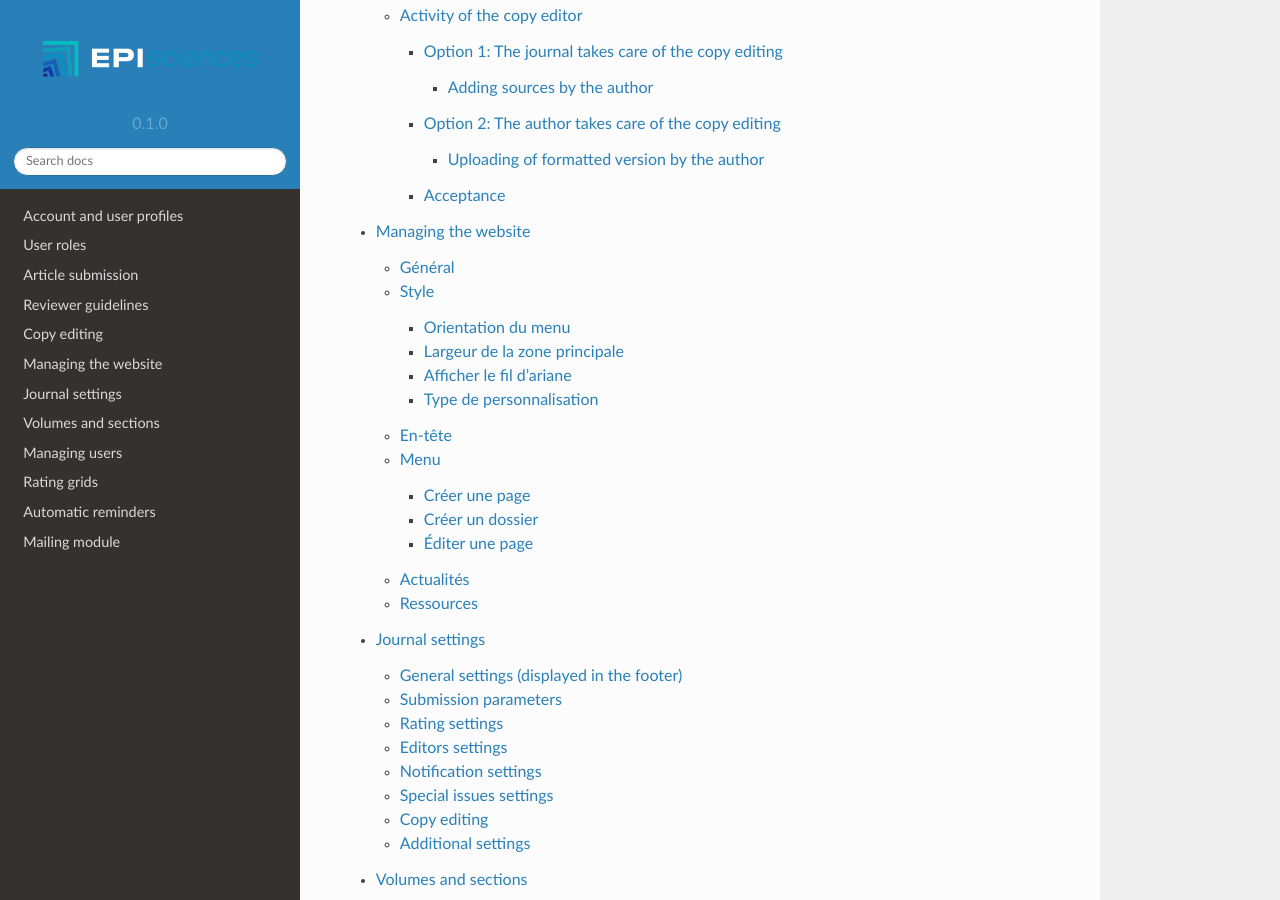
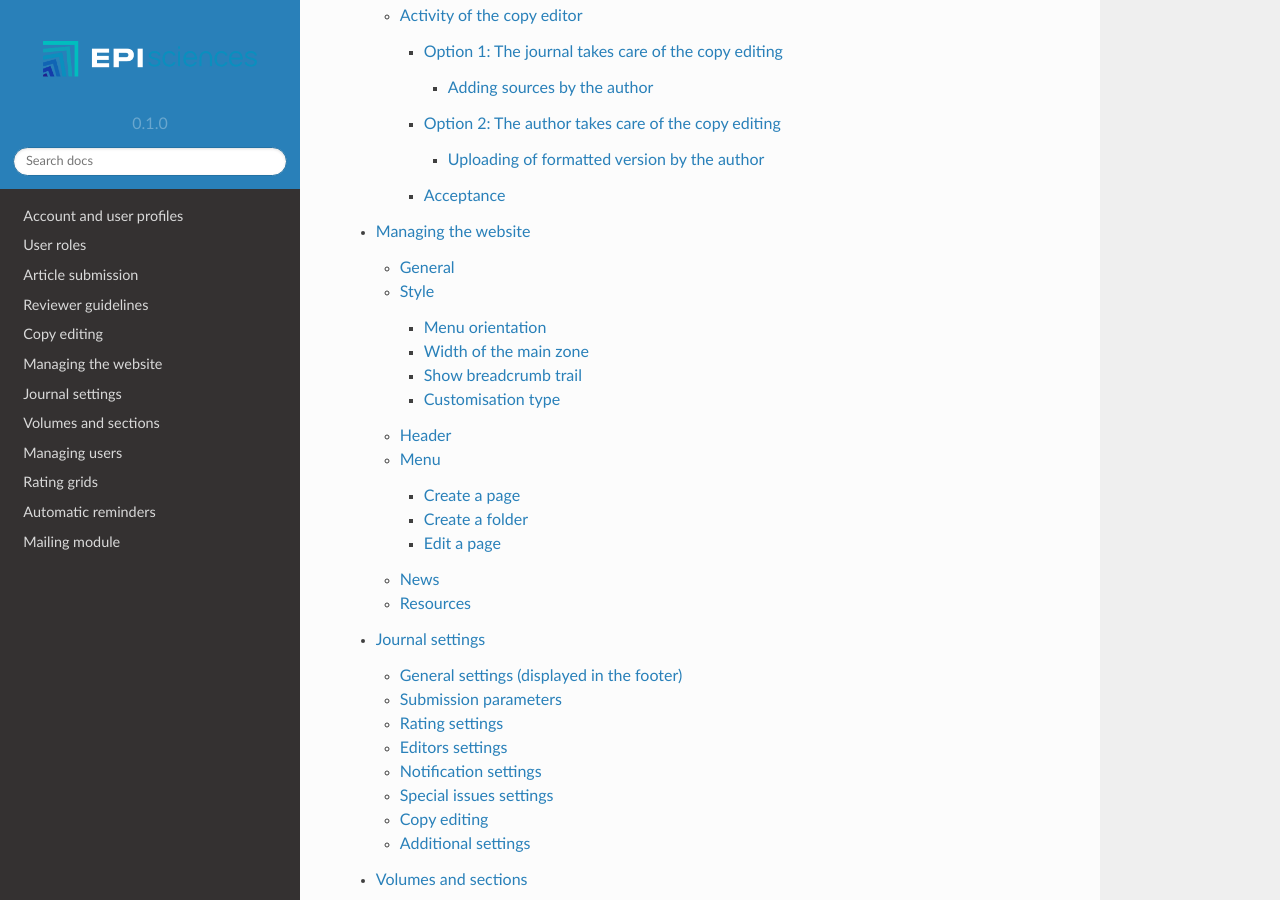
Before and after one commit to CCSDForge/episciences-documentation, a Sphinx documentation site: the page built from docs/source/index.rst, in a window 1280 px wide and 900 px high, scrolled down 961 px. Built offline with Sphinx 7.4.7 and the Read the Docs theme 2.0.0, drawn with Linux system fonts in a browser that asks for light colours; pages that are not in the unit, such as notebooks, are missing from menus; some of the changed lines change nothing that is shown.

Commit message:
add website.md

```diff
--- a/docs/source/website.md
+++ b/docs/source/website.md
@@ -1,158 +1,150 @@
 # Managing the website
-> Rôles : administrateur, rédacteur en chef, secrétaire de rédaction, webmaster
+> **Rights**: Administrator, Editor in Chief, Editorial secretary, Webmaster
 
-L’apparence du site web peut être personnalisée pour donner une identité visuelle spécifique à la revue.
+The design of the website can be customised to give the journal a specific visual identity.
 
-Pour personnaliser la revue, aller dans : Gérer la revue > Site web.
+To customise the journal, go to: Journal management > Website.
 
-Six options paramétrables sont proposées :
-- **Général** : définir les langues de l’interface ;
-- **Style** : définir les options d’affichage du site ;
-- **En-tête** : ajouter un bandeau ;
-- **Menu** : créer et gérer les pages d’information (charte éthique, fonctionnement de la revue, processus d’évaluation,
-  crédits, etc.) ;
-- **Actualités** : ajouter des informations ponctuelles (appels à contribution, annonce de colloque, recensions de la
-  revue, etc.) ;
-- **Ressources** : stockage des différents fichiers textes et images du site (ex : logos, bandeau, contrat de cession
-  de droits d’auteur, etc.)
+Six configurable options are available:
+- **General**: define the interface languages (English and/or French);
+- **Style**: define the display options of the site;
+- **Header**: add a banner;
+- **Menu**: create and manage information pages (ethical charter, publishing policies, evaluation process, credits, etc.);
+- **News**: add specific information (calls for papers, conference announcements, reviews of the journal, etc.);
+- **Resources**: storage of the various text and image files of the site (e.g. logos, banner, copyright assignment contract, etc.).
 
-## Général
-L’option “Général” permet de définir les langues de l’interface. Actuellement, il existe deux choix possibles : français et anglais.
+## General
+The “General” option allows you to define the interface languages. Currently, there are two possible choices: French and English.
 
-![Alt text](img/website-1.png "Choix des langues de l’interface")
+![Alt text](img/website-1.png "Choice of languages for the interface")
 
-Sélectionnez les langues souhaitées en cliquant sur leur intitulé (cliquez et appuyez sur Ctrl ou Cmd pour sélectionner la seconde langue, si votre site est bilingue).
+Select the desired languages by clicking on their labels (click and press Ctrl or Cmd to select the second language, if your site is bilingual).
 
-Cliquez sur “Enregistrer” pour sauvegarder le paramétrage choisi.
+Click on “Save” to save the chosen settings.
 
-À noter : si vous choisissez d’implémenter les deux langues, il conviendra de traduire toute l’interface dans ces deux langues (titres et contenus des pages créées par vos soins).
+Please note: if you choose to implement both languages, you will need to translate the entire interface into these two languages (titles and contents of the pages you have created).
 
 ## Style
-L’option “Style” permet de définir l’affichage du site. Vous pouvez choisir :
-- l’orientation du menu (horizontal ou vertical) ;
-- la largeur de la zone principale ;
-- l’affichage ou non du fil d’ariane ;
-- le type de personnalisation (en 1 clic, simple ou avancé).
+The “Style” option allows you to define the display of the site. You can choose:
+- the orientation of the menu (horizontal or vertical);
+- the width of the main zone;
+- the display or not of the breadcrumb trail;
+- the type of customisation (one-click, simple or advanced).
 
-### Orientation du menu
-Vous pouvez choisir entre un menu vertical (qui s’affiche à gauche de la page) ou horizontal (qui s’affiche en haut de la page, sous le bandeau de titre).
-Vous pouvez également choisir l’option “accordéon” pour chacune de ces deux orientations.
+### Menu orientation
+You can choose between a vertical menu (which is displayed on the left of the page) or a horizontal menu (which is displayed at the top of the page, below the title bar). You can also choose the “folded” option for each of these two orientations.
 
-![Alt text](img/website-2.png "Orientation verticale en accordéon")
+![Alt text](img/website-2.png "Vertical folded")
 
-![Alt text](img/website-3.png "Orientation horizontale en accordéon")
+![Alt text](img/website-3.png "Horizontal folded")
 
-### Largeur de la zone principale
-Deux possibilités sont proposées ici :
-- Par défaut (fixe 940px) ;
-- Fluide (dépend de l’écran).
+### Width of the main zone
+Two possibilities are proposed here:
+- Default (fixed 940px);
+- Responsive (adjusted to the screen side).
 
-### Afficher le fil d’ariane
-L’affichage du fil d’ariane permet de savoir à tout moment dans quelle page du site on se trouve.
+### Show breadcrumb trail
+The breadcrumb trail makes it possible to know at any time which page of the site you are on.
 
-Le fil d’ariane s’affiche en haut de page soit directement sous le bandeau (dans le cas d’un menu vertical), soit sous le menu (dans le cas d’un menu horizontal).
+The breadcrumb trail is displayed at the top of the page either directly under the banner (in the case of a vertical menu) or under the menu (in the case of a horizontal menu).
 
-![Alt text](img/website-4.png "Fil d’ariane orientation verticale")
+![Alt text](img/website-4.png "Breadcrumb trail in vertical menu")
 
-![Alt text](img/website-5.png "Fil d’ariane orientation horizontale")
+![Alt text](img/website-5.png "Breadcrumb trail in horizontal menu")
 
-### Type de personnalisation
-Il existe trois possibilités pour personnaliser votre site : en 1 clic, simple ou avancé.
+### Customisation type
+There are three ways to customise your site: one-click, simple or advanced.
 
-En sélectionnant l’**option “En 1 clic”**, vous aurez le choix entre deux modèles prédéfinis (modèle 1 et modèle 2).
-![Alt text](img/website-6.png "Type de personnalisation en 1 clic")
+By selecting the “1-click” option, you can choose between two predefined templates (template 1 and template 2).
 
-En sélectionnant l’**option “Simple”**, vous pouvez configurer les couleurs d’arrière-plan de la page, celle de la zone
-principale, du texte et des liens, choisir la police et la taille du texte, des titres, etc.
-![Alt text](img/website-7.png "Type de personnalisation simple")
+![Alt text](img/website-6.png "Type of customisation in 1 click")
 
-En sélectionnant l’**option “Avancé”**, vous pouvez directement éditer la feuille de style CSS.
+By selecting the “Simple” option, you can configure the background colours of the page, the colours of the main area, the text and links, choose the font and size of the text, titles, etc.
 
-![Alt text](img/website-8.png "Type de personnalisation avancé")
+![Alt text](img/website-7.png "Simple customisation type")
 
-Vous pouvez faire appel à l’équipe Episciences pour être accompagné dans le choix des polices et des couleurs, afin de permettre l’accessibilité de votre site.
+By selecting the “Advanced” option, you can directly edit the CSS.
 
-## En-tête
-L’option “En-tête” permet de personnaliser le bandeau. Vous pouvez déposer ici les fichiers (images, logos, etc.) qui apparaîtront dans l’en-tête du site.
+![Alt text](img/website-8.png "Advanced customisation type")
 
-Cliquez sur le bouton "Ajouter un logo”. Si vous souhaitez saisir un texte dans l’en-tête, sélectionnez “Texte” dans le menu déroulant du champ “Type”. Saisissez le titre de votre revue et son alignement (gauche, centré ou droite). Si votre site est bilingue, pensez à préciser le titre dans les deux langues.
+You can call on the Episciences team to help you choose the right fonts and colours to make your site accessible.
 
-Si vous avez choisi la personnalisation avancée, vous pouvez ajouter un style en précisant les classes et styles CSS à attribuer au titre.
+## Header
+The “Header” option allows you to customise the banner. Here you can upload files (images, logos, etc.) that will appear in the header of the site.
 
-![Alt text](img/website-9.png "Ajouter un texte dans l’en-tête")
+Click on the “Add a logo” button. If you wish to enter a text in the header, select “Text” in the drop-down menu of the “Type” field. Enter the title of your magazine and its alignment (left, centered or right). If your site is bilingual, remember to specify the title in both languages.
 
-Si vous souhaitez ajouter une image, sélectionnez “Image” dans le menu déroulant du champ “Type” et téléchargez le fichier après l’avoir sélectionné avec “Parcourir”.
+If you have chosen advanced customisation, you can add a style by specifying the CSS classes and styles to be assigned to the title.
 
-![Alt text](img/website-10.png "Ajouter une image dans l’en-tête")
+![Alt text](img/website-9.png "Add text in the header")
 
-Cliquez sur “Enregistrer” pour sauvegarder le paramétrage.
+If you wish to add an image, select “Image” from the drop-down menu in the “Type” field and upload the file after selecting it with “Browse”.
+
+![Alt text](img/website-10.png "Add an image in the header")
+
+Click on “Save” to save the settings.
 
 ## Menu
-L’option “Menu” permet de créer et gérer les pages du site, notamment les pages d’information.
+The “Menu” option allows you to create and manage the pages of the site, especially the information pages.
 
-Il y a neuf types de pages :
-- **Page d’accueil** : une page unique, Une du site ;
-- **Page personnalisable** : pour créer des pages d’information (charte éthique, fonctionnement de la revue, processus
-  d’évaluation, crédits, etc.) ;
-- **Lien** : permet de créer un lien vers une page extérieure (ex : le site de l’éditeur, la documentation Episciences,
-  etc.) ;
-- **Fichier** : permet d’afficher un document dans le navigateur ou de le relier à une page ;
-- **Actualités** : permet d’ajouter des informations ponctuelles ;
-- **Flux RSS** : permet d’obtenir le flux des derniers articles publiés (papers.rss) ;
-- **Pages de consultation** par auteur, par date, par rubrique, par volumes, par derniers articles publiés, etc.
-- **Rechercher un article** : formulaire de recherche d’un article sur le site ;
-- **Membres du comité éditorial** : page qui génère automatiquement la liste des membres suivant leur rôle dans le site.
+There are nine types of pages:
+- **Homepage**: a single page, homepage of the site;
+- **Custom page**: to create information pages (ethical charter, publishing policies, evaluation process, credits, etc.);
+- **Link**: to create a link to an external page (e.g. the publisher's site, Episciences documentation, etc.);
+- **File**: to display a document in the browser or to link it to a page;
+- **News**: allows you to add specific information;
+- **RSS feed**: allows you to obtain the latest published articles (papers.rss);
+- **Browse by** author, by date, by section, all volumes, latest articles, etc.
+- **Search an article**: form to search for an article on the site;
+- **Editorial Staff members**: page that automatically generates the list of members according to their role in the site.
 
-### Créer une page
-Pour créer une page, sélectionnez son type dans le menu déroulant puis cliquez sur le bouton “Ajouter la page”.
+### Create a page
+To create a page, select its type from the drop-down menu and then click on the “Add page” button.
 
-![Alt text](img/website-11.png "Ajouter une page")
+![Alt text](img/website-11.png "Add page")
 
-Donnez un titre court à votre page : celui-ci fera office de permalien (lien permanent) et apparaîtra dans l’URL.
+Give your page a short title: this will act as a permalink and will appear in the URL.
 
-Si votre site est bilingue, pensez à préciser le titre de la page dans les deux langues.
+If your site is bilingual, remember to specify the title of the page in both languages.
 
-![Alt text](img/website-12.png "Créer une page personnalisable")
+![Alt text](img/website-12.png "Create a customisable page")
 
-Si vous saisissez “contact” dans le champ “Lien permanent”, le nom de la page sera : nomdelarevue.episciences.org/contact
+If you enter “contact” in the “Permanent link” field, the page name will be: journalsname.episciences.org/contact
 
-Vous pouvez décider de définir si les pages sont publiques, privées (réservées aux membres) ou uniquement visibles par certains rôles (personnalisée).
+You can decide whether the pages are public, private (Members only) or only visible to certain roles (Custom).
 
-### Créer un dossier
-Il est possible de créer des dossiers afin de regrouper plusieurs pages.
- Pour créer un dossier, cliquez sur “Ajouter un dossier”.
+### Create a folder
+It is possible to create folders to group several pages together. To create a folder, click on “Add folder”.
 
-![Alt text](img/website-13.png "Créer un dossier")
+![Alt text](img/website-13.png "Add folder")
 
-Si votre site est bilingue, pensez à préciser le titre du dossier dans les deux langues.
+If your site is bilingual, remember to specify the title of the folder in both languages.
 
-Exemple de menu dont les différentes pages ont été organisées en dossiers : “La revue” pour les pages présentant le
-fonctionnement de la publication (Ligne éditoriale, Comités, Charte de fonctionnement, Processus d’évaluation), “Contribuer” pour les pages destinées aux auteurs qui souhaitent publier dans la revue (Charte éthique, Modalités de soumission, Recommandations aux auteurs) et “Informations” pour les pages de présentation générale de la revue (Appels à contribution, Politiques de publication).
+An example of a menu where the different pages have been organised into folders: “The journal” for the pages presenting the functioning of the publication (Editorial line, Committees, Operating charter, Evaluation process, etc.), “Contribute” for the pages intended for authors wishing to publish in the journal (Ethical charter, Submission procedures, Recommendations to authors, etc.) and “Information” for the pages presenting the general presentation of the journal (Calls for contributions, Publication policies, Credits).
 
-![Alt text](img/website-14.png "Exemple de menu")
+![Alt text](img/website-14.png "Example of menu")
 
-### Éditer une page
-Pour ajouter ou modifier du contenu sur une page, aller sur la page et cliquer sur “Modifier le contenu de la page”.
+### Edit a page
+To add or edit content on a page, go to the page and click on “Edit content page”.
 
-![Alt text](img/website-15.png "Modifier le contenu d’une page")
+![Alt text](img/website-15.png "Edit a page")
 
-## Actualités
-L’option “Actualités” permet d’ajouter des informations sur la page dédiée aux actualités. Celle-ci doit avoir été créée au préalable dans le menu.
+## News
+The “News” option allows you to add information to the news page. This page must have been created beforehand in the menu.
 
-Pour ajouter une actualité, cliquer sur le bouton “Ajouter une actualité”.
+To add a news item, click on the “Add news” button.
 
-![Alt text](img/website-16.png "Ajouter une actualité")
+![Alt text](img/website-16.png "Add news")
 
-Le formulaire de saisie d’une nouvelle actualité comporte quatre champs. Les champs marqués d’un astérisque sont obligatoires.
-- **Titre*** : titre de votre actualité
-- **Contenu** : description de l’actualité
-- **Lien** : url de la page permettant d’avoir davantage d’informations
-- **État** : invisible / en ligne. Le statut invisible pour permet de désafficher l’actualité sans toutefois la
-  supprimer (pour la conserver en archives par exemple).
+The news entry form has four fields. Fields marked with an asterisk are required.
+- **Title***: title of your news item;
+- **Content**: description of the news item;
+- **Link**: url of the page where you can get more information;
+- **Status**: Invisible / Online. The invisible status allows you to unsee the news without deleting it (to keep it in archives for example).
 
-![Alt text](img/website-17.png "Exemple d’actualité")
+![Alt text](img/website-17.png "Example of news")
 
-## Ressources
-L’option “Ressources” liste l’ensemble des ressources (fichiers textes, images, etc.) déposées sur le site.
+## Resources
+The “Resources” option lists all the resources (text files, images, etc.) deposited on the site.
 
-![Alt text](img/website-18.png "Exemple de ressources pour le site CST")
+![Alt text](img/website-18.png "Example of resources")
```
